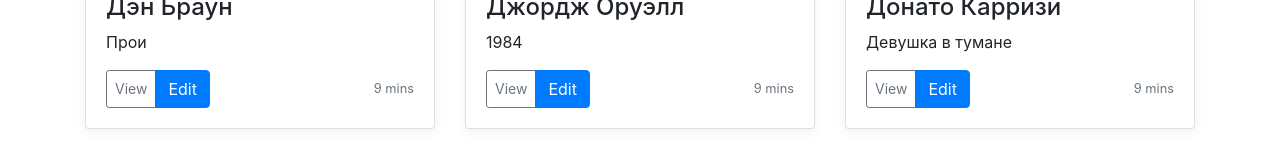
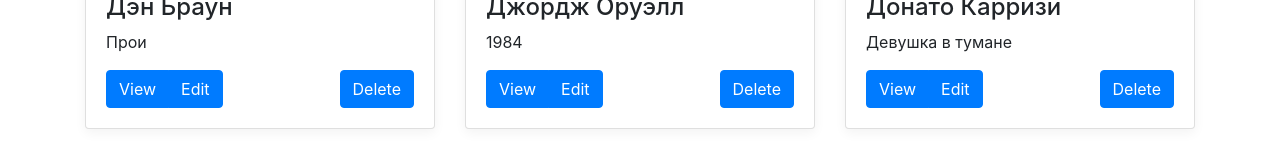
Before and after one commit to mariam1707/bookstore, a React (Create React App) app in the folder bookstore/: page / in a window 1280 px wide. Shown: the part 449-609 px from the top of the page. Built offline with nearby package versions, Linux system fonts and the light colour scheme; data requests are answered from the project's data file.

Commit message:
added the ability to delete the book, updated action, reducer and components

```diff
--- a/bookstore/src/actions/books.js
+++ b/bookstore/src/actions/books.js
@@ -6,9 +6,13 @@ export const FETCH_BOOKS_SUCCESS = 'FETCH_BOOKS_SUCCESS';
 export const FETCH_BOOKS_ERROR = 'FETCH_BOOKS_ERROR';
 export const BOOK_SAVE = 'BOOK_SAVE';
 export const SAGA_BOOK_SAVE = 'SAGA_BOOK_SAVE';
+export const BOOK_DELETE = 'BOOK_DELETE';
+export const SAGA_BOOK_DELETE = 'SAGA_BOOK_DELETE';
 
 export const fetchBooksRequest = createAction(FETCH_BOOKS_REQUEST);
 export const fetchBooksSuccess = createAction(FETCH_BOOKS_SUCCESS);
 export const fetchBooksError = createAction(FETCH_BOOKS_ERROR);
 export const bookSave = createAction(BOOK_SAVE);
 export const sagaBookSave = createAction(SAGA_BOOK_SAVE);
+export const bookDelete = createAction(BOOK_DELETE);
+export const sagaBookDelete = createAction(SAGA_BOOK_DELETE);
--- a/bookstore/src/components/Book.jsx
+++ b/bookstore/src/components/Book.jsx
@@ -3,6 +3,15 @@ import Modal from './Modal';
 
 
 class Book extends Component {
+    static getDerivedStateFromProps(nextProps, prevState) {
+        if (prevState.book !== nextProps.book) {
+            return {
+                book: nextProps.book
+            };
+        }
+
+        return null;
+    }
     state = {
         book: this.props.book,
         showModal: false,
@@ -17,6 +26,13 @@ class Book extends Component {
             showModal: false,
         })
     }
+    handleDelete = () => {
+        const opt = {
+            id_db: this.state.book.id,
+            id_arr: this.props.arrId,
+        }
+        this.props.handleDelete(opt);
+    }
     render() {
         const { book } = this.state;
         return (
@@ -28,7 +44,7 @@ class Book extends Component {
                         <p className="card-text">{book.title}</p>
                         <div className="d-flex justify-content-between align-items-center">
                             <div className="btn-group">
-                                <button type="button" className="btn btn-sm btn-outline-secondary">View</button>
+                                <button type="button" className="btn btn-primary">View</button>
                                 <button type="button" className="btn btn-primary" onClick={this.handleShow}>
                                     Edit
                                 </button>
@@ -36,7 +52,10 @@ class Book extends Component {
                                     <Modal book={book} handleClose={this.handleClose} />
                                 ) : null}
                             </div>
-                            <small className="text-muted">9 mins</small>
+                            <small className="text-muted">
+                                <button type="button" className="btn btn-primary" onClick={this.handleDelete}>
+                                    Delete
+                                </button></small>
                         </div>
                     </div>
                 </div>
--- a/bookstore/src/containers/BooksWrap.jsx
+++ b/bookstore/src/containers/BooksWrap.jsx
@@ -4,11 +4,13 @@ import { connect } from 'react-redux';
 
 import {
   fetchBooksRequest,
+  sagaBookDelete
 } from '../actions/books';
 import Book from '../components/Book'
 
 class BooksWrap extends Component {
   static getDerivedStateFromProps(nextProps, prevState) {
+    console.log(nextProps, prevState);
     if (prevState.books !== nextProps.books) {
       console.log(prevState.books, nextProps.books);
       return {
@@ -31,7 +33,7 @@ class BooksWrap extends Component {
       <div className="container">
         <div className="row">
           {books && books.map((book, id) => (
-            <Book key={id} book={book} />
+            <Book key={id} book={book} handleDelete={this.props.sagaBookDelete} arrId={id} />
           ))}
 
         </div>
@@ -47,6 +49,7 @@ function mapStateToProps(state) {
 }
 const mapDispatchToProps = {
   fetchBooksRequest,
+  sagaBookDelete
 };
 
 
--- a/bookstore/src/reducers/books.js
+++ b/bookstore/src/reducers/books.js
@@ -1,7 +1,8 @@
 import {
     FETCH_BOOKS_SUCCESS,
     FETCH_BOOKS_ERROR,
-    BOOK_SAVE
+    BOOK_SAVE,
+    BOOK_DELETE
 } from '../actions/books';
 
 const initState = {
@@ -28,7 +29,14 @@ export default function (state = initState, action) {
                     action.payload,
                     ...state.books.slice(action.payload.id + 1)
                 ]
-
+            }
+        case BOOK_DELETE:
+            return {
+                ...state,
+                books: [
+                    ...state.books.slice(0, action.payload),
+                    ...state.books.slice(action.payload + 1),
+                ]
             }
         default:
             return state;
--- a/bookstore/src/saga/bookSaga.js
+++ b/bookstore/src/saga/bookSaga.js
@@ -7,6 +7,8 @@ import {
     fetchBooksError,
     SAGA_BOOK_SAVE,
     bookSave,
+    SAGA_BOOK_DELETE,
+    bookDelete,
 } from '../actions/books';
 
 export function* fetchBooks() {
@@ -42,8 +44,27 @@ export function* saveBook({ payload }) {
         yield put(fetchBooksError(message));
     }
 }
+export function* deleteBook({ payload }) {
+    console.log(payload)
+    let options = {
+        url: `http://localhost:3001/books/${payload.id_db}`,
+        method: 'delete',
+    }
+    try {
+        let response = yield call(axios, options);
+        if (response) {
+            yield put(bookDelete(payload.id_arr));
+        }
+
+    } catch (error) {
+        const message = error.name + ' ' + error.message;
+        yield put(fetchBooksError(message));
+    }
+
+}
 
 export default function* () {
     yield takeEvery(FETCH_BOOKS_REQUEST, fetchBooks);
     yield takeEvery(SAGA_BOOK_SAVE, saveBook);
+    yield takeEvery(SAGA_BOOK_DELETE, deleteBook);
 }
```
